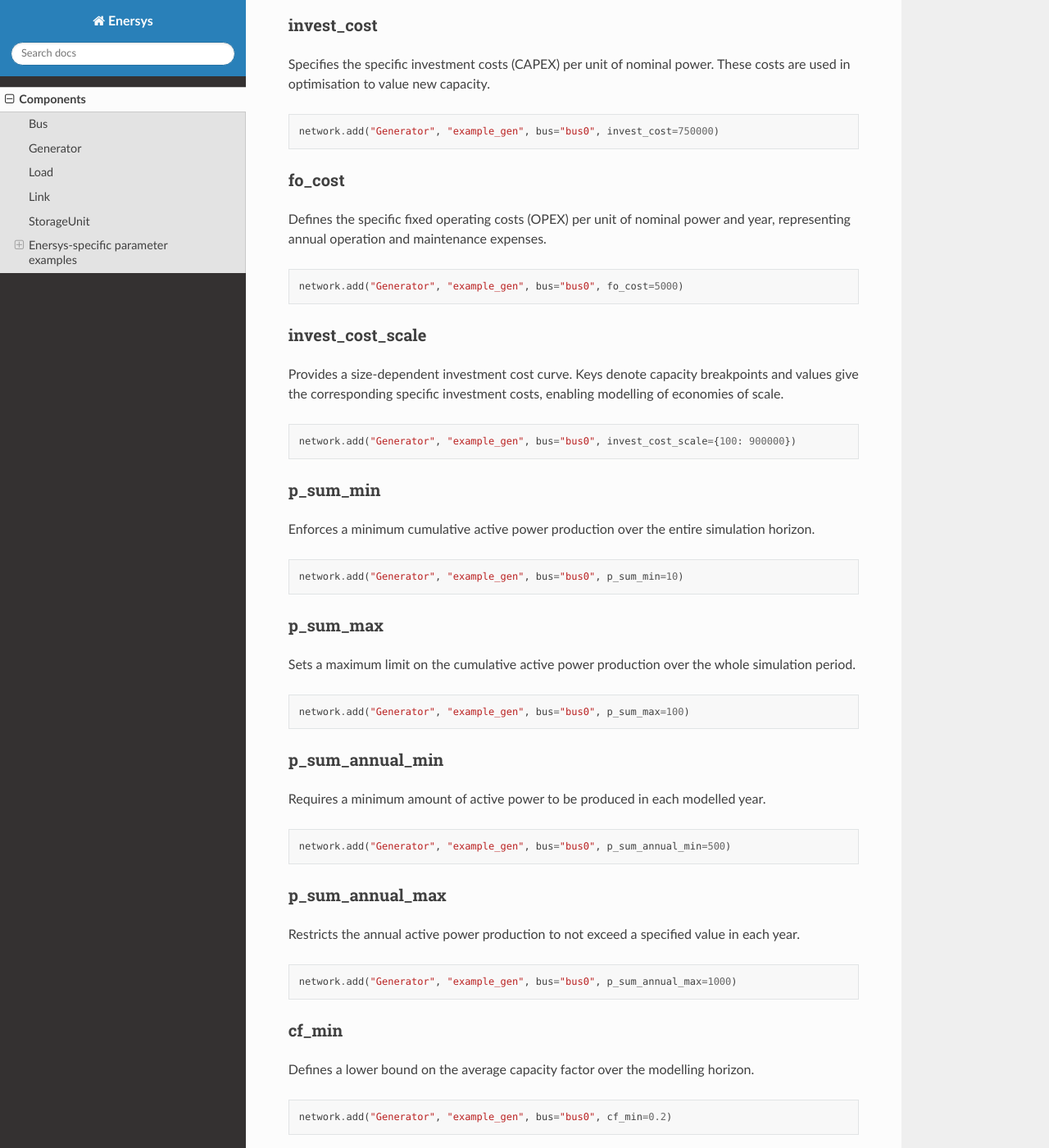
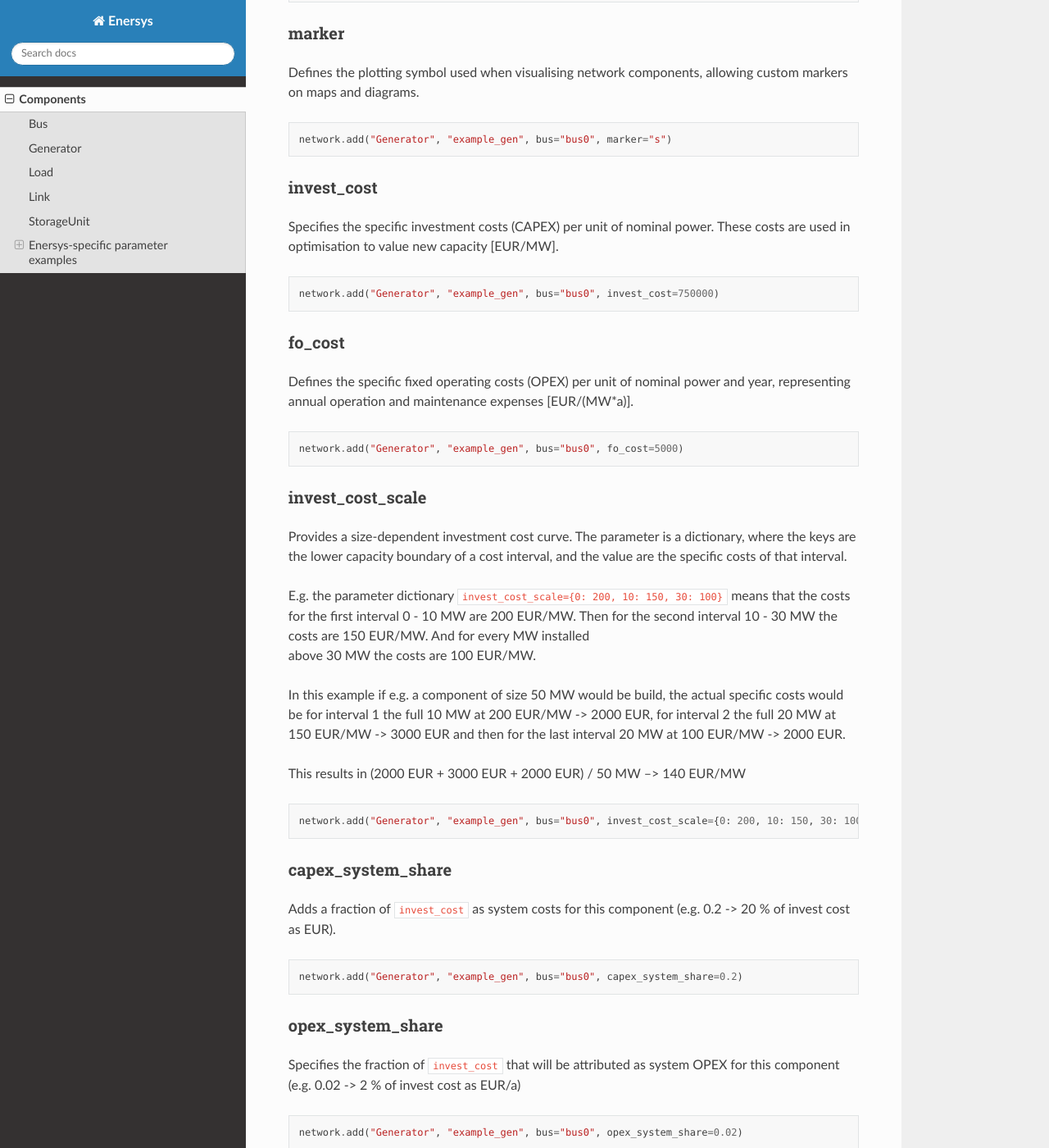
Before and after one commit to enertrag/enersys_docs, a Sphinx documentation site: the page built from docs/components.md, in a window 1280 px wide and 1400 px high, scrolled down 5109 px. Shown: the whole window at 82% size. Built offline with Sphinx 7.4.7 and the Read the Docs theme 3.1.0, drawn with Linux system fonts in a browser that asks for light colours; pages that are not in the unit, such as notebooks, are missing from menus; some of the changed text lies outside the part shown.

Commit message:
Added overview page. Added capex and opex system share

````diff
--- a/docs/components.md
+++ b/docs/components.md
@@ -48,6 +48,8 @@
 | [invest_cost](#invest_cost) | float | EUR/MW | NaN | Specific investment costs (CAPEX) | Enersys |
 | [fo_cost](#fo_cost) | float | EUR/(MW·a) | NaN | Specific fixed operating costs (OPEX) | Enersys |
 | [invest_cost_scale](#invest_cost_scale) | dict | EUR/MW | NaN | Size-dependent investment cost curves | Enersys |
+| [capex_system_share](#capex_system_share) | float | p.u. | NaN | Share of system CAPEX attributed to this component | Enersys |
+| [opex_system_share](#opex_system_share) | float | p.u. | NaN | Share of system OPEX attributed to this component | Enersys |
 | [p_sum_min](#p_sum_min) | float | MWh | NaN | Minimum cumulative active power output | Enersys |
 | [p_sum_max](#p_sum_max) | float | MWh | NaN | Maximum cumulative active power output | Enersys |
 | [p_sum_annual_min](#p_sum_annual_min) | float | MWh | NaN | Minimum annual active power output | Enersys |
@@ -95,6 +97,8 @@
 | [invest_cost](#invest_cost) | float | EUR/MW | NaN | Specific investment costs (CAPEX) | Enersys |
 | [fo_cost](#fo_cost) | float | EUR/(MW·a) | NaN | Specific fixed operating costs (OPEX) | Enersys |
 | [invest_cost_scale](#invest_cost_scale) | dict | EUR/MW | NaN | Size-dependent investment cost curves | Enersys |
+| [capex_system_share](#capex_system_share) | float | p.u. | NaN | Share of system CAPEX attributed to this component | Enersys |
+| [opex_system_share](#opex_system_share) | float | p.u. | NaN | Share of system OPEX attributed to this component | Enersys |
 | [p_sum_min](#p_sum_min) | float | MWh | NaN | Minimum cumulative active power output | Enersys |
 | [p_sum_max](#p_sum_max) | float | MWh | NaN | Maximum cumulative active power output | Enersys |
 | [p_sum_annual_min](#p_sum_annual_min) | float | MWh | NaN | Minimum annual active power output | Enersys |
@@ -136,6 +140,8 @@
 | [invest_cost](#invest_cost) | float | EUR/MW | NaN | Specific investment costs (CAPEX) | Enersys |
 | [fo_cost](#fo_cost) | float | EUR/(MW·a) | NaN | Specific fixed operating costs (OPEX) | Enersys |
 | [invest_cost_scale](#invest_cost_scale) | dict | EUR/MW | NaN | Size-dependent investment cost curves | Enersys |
+| [capex_system_share](#capex_system_share) | float | p.u. | NaN | Share of system CAPEX attributed to this component | Enersys |
+| [opex_system_share](#opex_system_share) | float | p.u. | NaN | Share of system OPEX attributed to this component | Enersys |
 | [p_sum_min](#p_sum_min) | float | MWh | NaN | Minimum cumulative active power output | Enersys |
 | [p_sum_max](#p_sum_max) | float | MWh | NaN | Maximum cumulative active power output | Enersys |
 | [p_sum_annual_min](#p_sum_annual_min) | float | MWh | NaN | Minimum annual active power output | Enersys |
@@ -170,7 +176,8 @@
 (invest_cost)=
 ### invest_cost
 
-Specifies the specific investment costs (CAPEX) per unit of nominal power. These costs are used in optimisation to value new capacity.
+Specifies the specific investment costs (CAPEX) per unit of nominal power. These costs are used in optimisation to value
+new capacity [EUR/MW].
 
 ```python
 network.add("Generator", "example_gen", bus="bus0", invest_cost=750000)
@@ -179,7 +186,8 @@
 (fo_cost)=
 ### fo_cost
 
-Defines the specific fixed operating costs (OPEX) per unit of nominal power and year, representing annual operation and maintenance expenses.
+Defines the specific fixed operating costs (OPEX) per unit of nominal power and year, representing annual operation and
+maintenance expenses [EUR/(MW*a)].
 
 ```python
 network.add("Generator", "example_gen", bus="bus0", fo_cost=5000)
@@ -188,16 +196,46 @@
 (invest_cost_scale)=
 ### invest_cost_scale
 
-Provides a size-dependent investment cost curve. Keys denote capacity breakpoints and values give the corresponding specific investment costs, enabling modelling of economies of scale.
+Provides a size-dependent investment cost curve. The parameter is a dictionary, where the keys are
+the lower capacity boundary of a cost interval, and the value are the specific costs of that interval.
+
+E.g. the parameter dictionary `invest_cost_scale={0: 200, 10: 150, 30: 100}` means that the costs for the first interval
+0 - 10 MW are 200 EUR/MW. Then for the second interval 10 - 30 MW the costs are 150 EUR/MW. And for every MW installed
+above 30 MW the costs are 100 EUR/MW.
+
+In this example if e.g. a component of size 50 MW would be build, the actual specific costs would be
+for interval 1 the full 10 MW at 200 EUR/MW -> 2000 EUR, for interval 2 the full 20 MW at  150 EUR/MW -> 3000 EUR and
+then for the last interval 20 MW at 100 EUR/MW -> 2000 EUR.
+
+This results in (2000 EUR + 3000 EUR + 2000 EUR) / 50 MW --> 140 EUR/MW
 
 ```python
-network.add("Generator", "example_gen", bus="bus0", invest_cost_scale={100: 900000})
+network.add("Generator", "example_gen", bus="bus0", invest_cost_scale={0: 200, 10: 150, 30: 100})
+```
+
+(capex_system_share)=
+### capex_system_share
+
+Adds a fraction of `invest_cost` as system costs for this component (e.g. 0.2 -> 20 % of invest cost as EUR).
+
+```python
+network.add("Generator", "example_gen", bus="bus0", capex_system_share=0.2)
+```
+
+(opex_system_share)=
+### opex_system_share
+
+Specifies the fraction of `invest_cost` that will be attributed as system OPEX for this component (e.g. 0.02 -> 2 %
+of invest cost as EUR/a)
+
+```python
+network.add("Generator", "example_gen", bus="bus0", opex_system_share=0.02)
 ```
 
 (p_sum_min)=
 ### p_sum_min
 
-Enforces a minimum cumulative active power production over the entire simulation horizon.
+Enforces a minimum cumulative energy production over the entire simulation horizon.
 
 ```python
 network.add("Generator", "example_gen", bus="bus0", p_sum_min=10)
@@ -206,7 +244,7 @@
 (p_sum_max)=
 ### p_sum_max
 
-Sets a maximum limit on the cumulative active power production over the whole simulation period.
+Sets a maximum limit on the cumulative energy production over the whole simulation period.
 
 ```python
 network.add("Generator", "example_gen", bus="bus0", p_sum_max=100)
@@ -215,7 +253,7 @@
 (p_sum_annual_min)=
 ### p_sum_annual_min
 
-Requires a minimum amount of active power to be produced in each modelled year.
+Requires a minimum amount of annual energy to be produced.
 
 ```python
 network.add("Generator", "example_gen", bus="bus0", p_sum_annual_min=500)
@@ -224,7 +262,7 @@
 (p_sum_annual_max)=
 ### p_sum_annual_max
 
-Restricts the annual active power production to not exceed a specified value in each year.
+Restricts the annual energy production to not exceed a specified value.
 
 ```python
 network.add("Generator", "example_gen", bus="bus0", p_sum_annual_max=1000)
@@ -251,10 +289,10 @@
 (standby_load)=
 ### standby_load
 
-Represents standby consumption as a fraction of nominal power, modelling electricity use while the component is idle.
+Represents a constant standby consumption as a fraction of nominal power-
 
 ```python
-network.add("Generator", "example_gen", bus="bus0", standby_load={"p": 0.05})
+network.add("Generator", "example_gen", bus="bus0", standby_load={"bus_electricity": 0.05})
 ```
 
 (x)=
@@ -278,7 +316,8 @@
 (balancing)=
 ### balancing
 
-Defines the period over which flows on a link must balance (such as year, month, week or hour) to model multi-period constraints.
+Defines the period over which inflows and outflows on a link must balance (such as year, month, week or hour) to model
+multi-period constraints.
 
 ```python
 network.add("Link", "example_link", bus0="b0", bus1="b1", balancing="year")
@@ -287,7 +326,7 @@
 (ref_output_bus1)=
 ### ref_output_bus1
 
-When set to ``True``, sizes and costs the link based on power at the output bus instead of the input bus, useful for asymmetric efficiencies.
+When set to ``True``, sizes and costs are based on power at the output bus instead of the input bus
 
 ```python
 network.add("Link", "example_link", bus0="b0", bus1="b1", ref_output_bus1=True)
````
Also changed, not shown: docs/index.md (+4 -1 lines), overview.md (added, +87 -0 lines).
